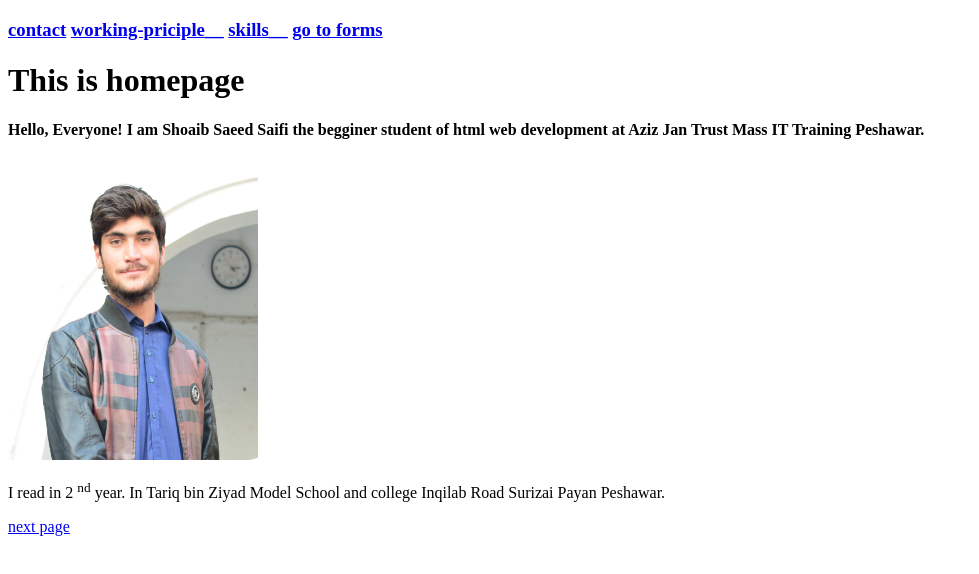
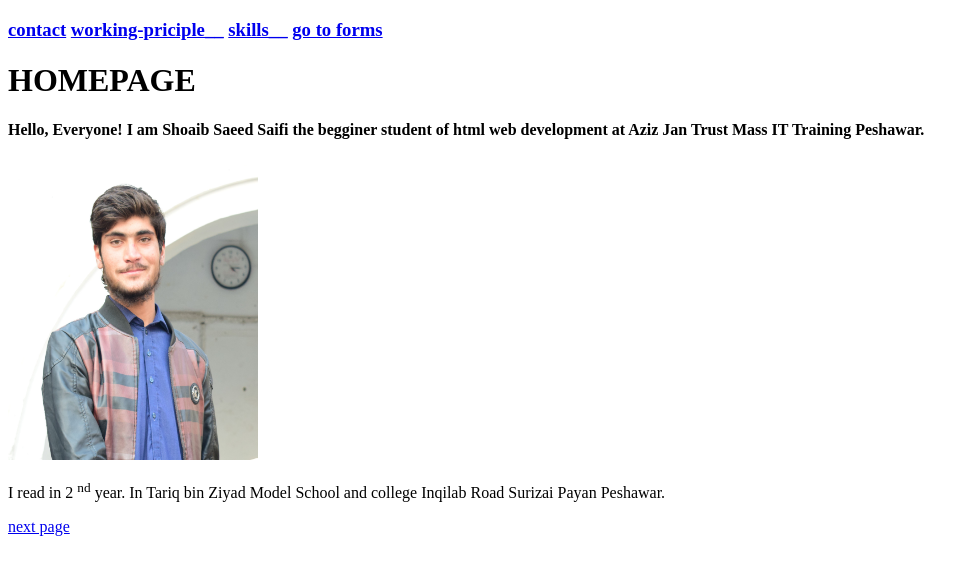
Before and after one commit to shoaibsaeedsaifi/diploy-project, a plain HTML site: page index.html in a window 1280 px wide. Shown: the whole page, without its empty margins (0-979 px from the left). Drawn offline with Linux system fonts and the light colour scheme.

Commit message:
add files

```diff
--- a/index.html
+++ b/index.html
@@ -11,7 +11,7 @@
     <a href="./skills/skills.html">skills__</a>
    <a href="./forms/forms.html">go to forms</a></h3>
 
- <h1>This is homepage</h1>
+ <h1>HOMEPAGE</h1>
  <h4>Hello, Everyone! I am Shoaib Saeed Saifi the begginer student of html web development at Aziz Jan Trust Mass
     IT Training Peshawar.
 
```
